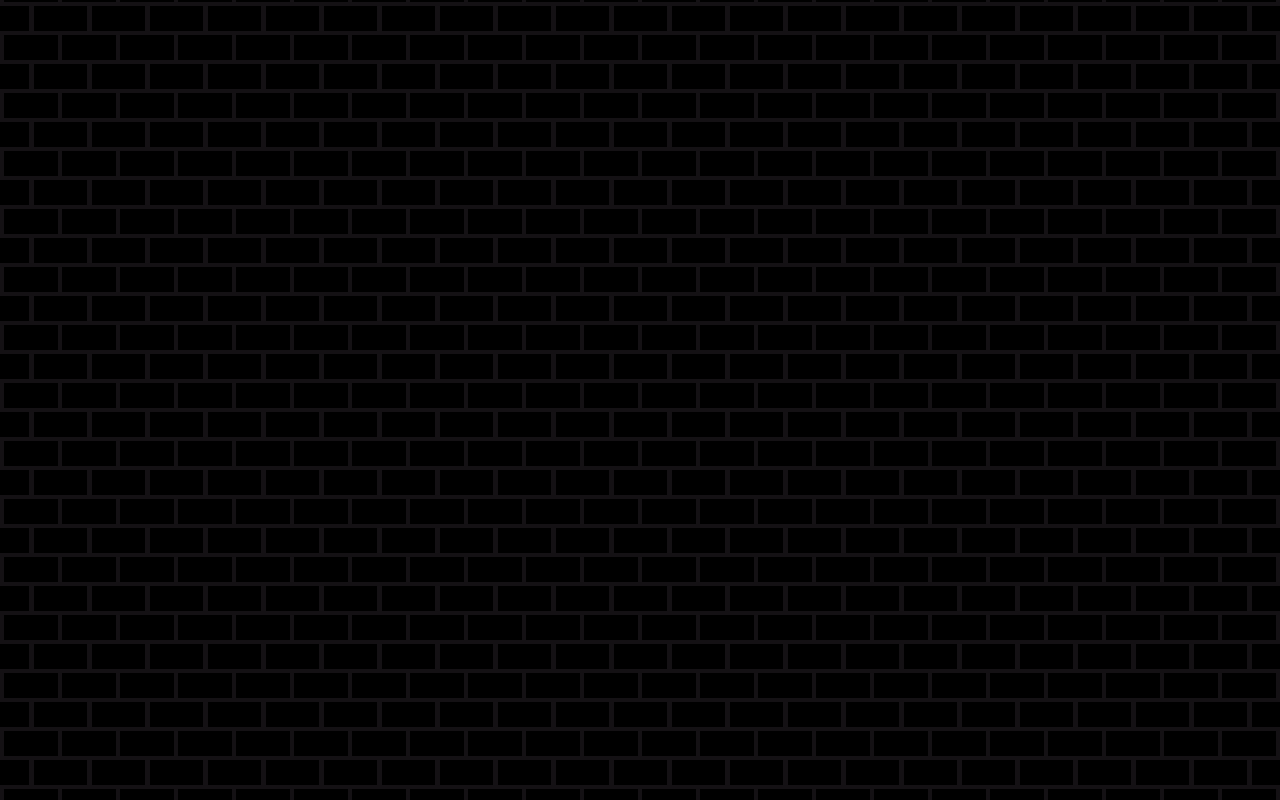
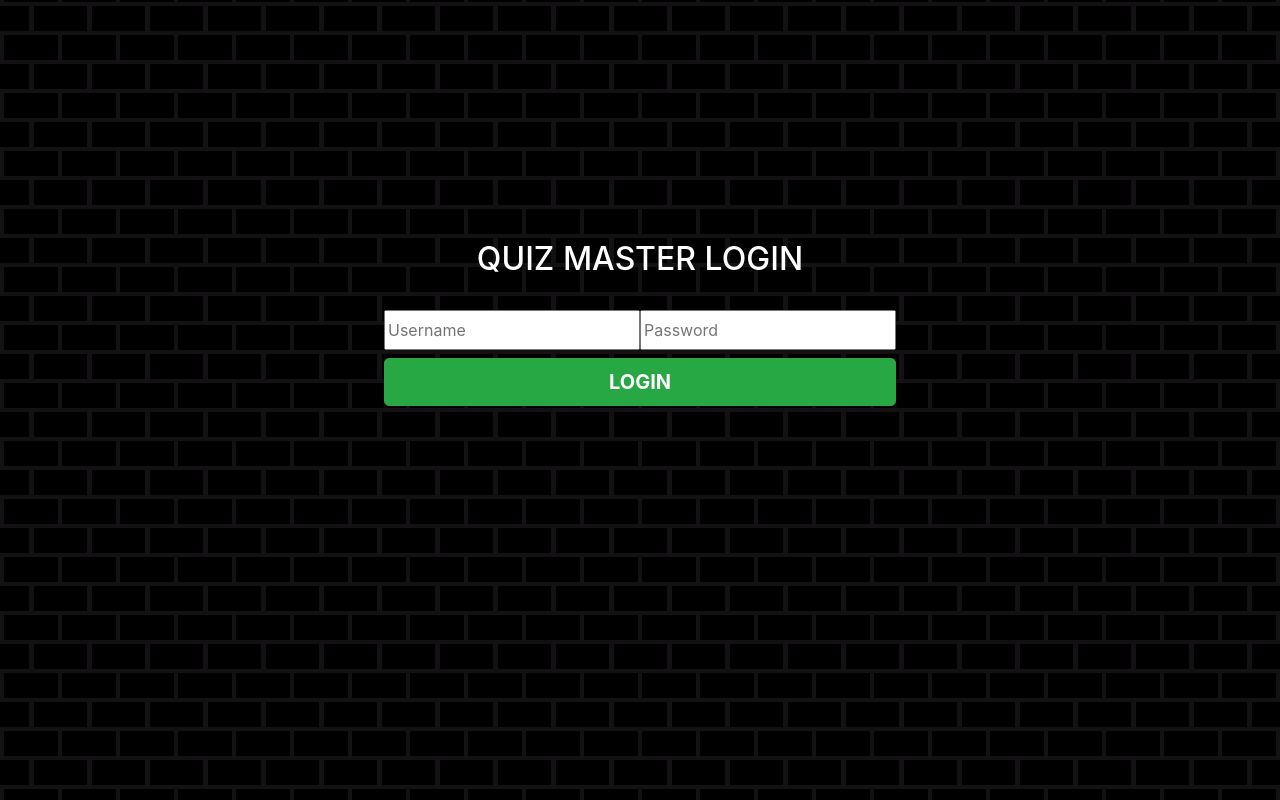
Before and after one commit to rEflxzR/BluffMaster, a React (Create React App) app: page /adminlogin in a window 1280 px wide. Built offline with nearby package versions, Linux system fonts and the light colour scheme.

Commit message:
Basic Client Side Authentication successful with proper redirection

```diff
--- a/package.json
+++ b/package.json
@@ -16,7 +16,7 @@
     "web-vitals": "^0.2.4"
   },
   "scripts": {
-    "start": "node server.js",
+    "start": "react-scripts start",
     "build": "react-scripts build",
     "test": "react-scripts test",
     "eject": "react-scripts eject"
--- a/src/App.js
+++ b/src/App.js
@@ -2,29 +2,51 @@ import React, { Component } from 'react'
 import { Redirect, Route, Switch } from 'react-router-dom'
 import Landingpage from './Components/Landing Page/Landingpage'
 import Playerloginpage from './Components/Login Pages/Playerloginpage'
+import Adminloginpage from './Components/Login Pages/Adminloginpage'
 import Playerdashboard from './Components/Dashboard/Playerdashboard'
+import Admindashboard from './Components/Dashboard/Admindashborad'
 import './App.css'
 
 class App extends Component {
+    constructor(props) {
+        super(props)
+        this.state = {
+            adminLoggedIn: false,
+            playerLoggedIn: false
+        }
+
+        this.handleLogIn = this.handleLogIn.bind(this)
+    }
 
     componentDidMount() {
-        sessionStorage.setItem('playerLoggedIn', false)
-        sessionStorage.setItem('adminLoggedIn', false)
+        document.title = "APP HOME"
+        console.log("APP MOUNTED FIRST TIME")
+    }
+
+    handleLogIn() {
+        this.setState({ playerLoggedIn: true })
     }
 
     render() {
         return (
             <div>
                 <Switch>
+                    {/* PUBLICALLY ACCESSIBLE ROUTES */}
                     <Route exact path="/" component={Landingpage} />
-                    <Route exact path="/playerlogin" component={Playerloginpage} />
-                    <Route exact path="/playerdashboard" component={() => (
-                        sessionStorage.getItem('playerLoggedIn') ? (
+                    <Route exact path="/playerlogin" component={() => {
+                        return <Playerloginpage logIn={this.handleLogIn} />
+                    }} />
+                    <Route exact path="/adminlogin" component={Adminloginpage} />
+
+                    {/* PRIVATE ROUTES ONLY ACCESSIBLE AFTER LOGIN */}
+                    <Route exact path="/playerdashboard" component={() => {
+                        return window.localStorage.getItem('playerLoggedIn') ? (
                             <Playerdashboard />
                         ) : (
-                            <Redirect to='/playerlogin' />
+                            <Redirect to="/playerlogin" />
                         )
-                    )} />
+                    }} />
+                    <Route exact path="/admindashboard" component={Admindashboard} />
                 </Switch>
             </div>
         )
--- a/src/Components/Dashboard/Playerdashboard.js
+++ b/src/Components/Dashboard/Playerdashboard.js
@@ -2,8 +2,18 @@ import React, { Component } from 'react'
 
 class Playerdashboard extends Component {
 
+    constructor(props) {
+        super(props)
+        console.log(window.history.state.key)
+
+    }
+
     componentDidMount() {
         document.title = 'Dashboard'
+    }
+
+    componentWillUnmount() {
+        window.localStorage.removeItem('playerLoggedIn')
     }
 
     render() {
--- a/src/Components/Landing Page/Landingpage.js
+++ b/src/Components/Landing Page/Landingpage.js
@@ -1,6 +1,5 @@
 import React, { Component } from 'react'
-import { Redirect, Link } from 'react-router-dom'
-import axios from 'axios'
+import { Link } from 'react-router-dom'
 import './Landingpage.css'
 
 class Landingpage extends Component {
@@ -26,7 +25,7 @@ class Landingpage extends Component {
                         <Link to='/playerlogin' className="btn btn-lg btn-success"><strong>PLAY NOW</strong></Link>
                     </div>
                     <div className="Admin-login mt-2">
-                        <Link to='/' className="btn btn-lg btn-primary"><strong>ADMIN LOGIN</strong></Link>
+                        <Link to='/adminlogin' className="btn btn-lg btn-primary"><strong>ADMIN LOGIN</strong></Link>
                     </div>
                 </div>
             </div>
--- /dev/null
+++ b/src/Components/Login Pages/Adminloginpage.js
@@ -0,0 +1,63 @@
+import React, { Component } from 'react'
+import { Redirect } from 'react-router-dom'
+import axios from 'axios'
+
+class Adminloginpage extends Component {
+
+    constructor(props) {
+        super(props)
+        this.state = {
+            username: '',
+            password: '',
+            authorized: false
+        }
+        this.handleSubmitClick = this.handleSubmitClick.bind(this)
+        this.handleChange = this.handleChange.bind(this)
+    }
+
+    componentDidMount() {
+        document.title = 'Login | Admin'
+    }
+
+    handleChange(evt) {
+        this.setState({ [evt.target.name]: evt.target.value })
+    }
+
+    async handleSubmitClick(evt) {
+        evt.preventDefault()
+        const {username, password} = this.state
+
+        await axios.post('http://localhost:8000/adminlogin', {username, password}).then((res) => {
+            this.setState({ authorized: res.data })
+            if(!res.data) {
+                alert('STRANGERS ARE NOT WELCOME!!!!!!!!')
+            }
+        })
+    }
+
+    render() {
+        if(this.state.authorized) {
+            setTimeout(() => {
+                return <Redirect to='/admindashboard' />
+            }, 2000);
+        }
+        else {
+            return (
+                <div className="d-flex flex-column" style={{ height: '100vh' }}>
+                    <p className="text-center h2" style={{color: 'white', marginTop: '30vh'}}>QUIZ MASTER LOGIN</p>
+                    <div className="d-flex justify-content-center mt-4">
+                        <form onSubmit={this.handleSubmitClick}>
+                            <input onChange={this.handleChange} style={{ height: '40px' }} id="username" type="text" name="username" placeholder="Username" required />
+                            <input onChange={this.handleChange} style={{ height: '40px' }} id="password" type="text" name="password" placeholder="Password" required />
+                            <div className="d-flex justify-content-center">
+                            <button className="btn btn-block btn-lg btn-success mt-2"><strong>LOGIN</strong></button>
+                            </div>
+                        </form>
+                    </div>
+                </div>
+            )
+        }
+    }
+}
+
+export default Adminloginpage
--- a/src/Components/Login Pages/Playerloginpage.js
+++ b/src/Components/Login Pages/Playerloginpage.js
@@ -1,5 +1,5 @@
 import React, { Component } from 'react'
-import { Redirect } from 'react-router-dom'
+import { Redirect, withRouter } from 'react-router-dom'
 import axios from 'axios'
 
 class Playerloginpage extends Component {
@@ -10,37 +10,32 @@ class Playerloginpage extends Component {
             gamepin: '',
             authorized: false
         }
+        console.log(window.history.state.key)
+
         this.handleSubmitClick = this.handleSubmitClick.bind(this)
         this.handleChange = this.handleChange.bind(this)
     }
 
     componentDidMount() {
         document.title = 'Login | Player'
-        sessionStorage.setItem('playerLoggedIn', true)
-        sessionStorage.setItem('adminLoggedIn', true)
-    }
-
-    componentWillUnmount() {
-        if(this.state.authorized) {
-            sessionStorage.setItem('playerLoggedIn', true)
-        }
+        console.log("LOGINPAGE MOUNTED FIRST TIME")
     }
 
     handleChange(evt) {
         this.setState({ gamepin: evt.target.value })
     }
 
-    async handleSubmitClick(evt) {
+    handleSubmitClick(evt) {
         evt.preventDefault()
         const {gamepin} = this.state
 
-        await axios.post('http://localhost:8000/playerlogin', {gamepin}).then((res) => {
-            this.setState({ authorized: res.data }, () => {
-                sessionStorage.setItem('playerLoggedIn', res.data)
-                console.log(sessionStorage)
-            })
+        axios.post('http://localhost:8000/playerlogin', {gamepin}).then((res) => {
             if(!res.data) {
                 alert('PLEASE ENTER THE CORRECT GAMEPIN')
+            }
+            if(res.data) {
+                window.localStorage.setItem('playerLoggedIn', true)
+                this.setState({ authorized: true })
             }
         })
     }
@@ -67,4 +62,4 @@ class Playerloginpage extends Component {
     }
 }
 
-export default Playerloginpage
+export default withRouter(Playerloginpage)
```
